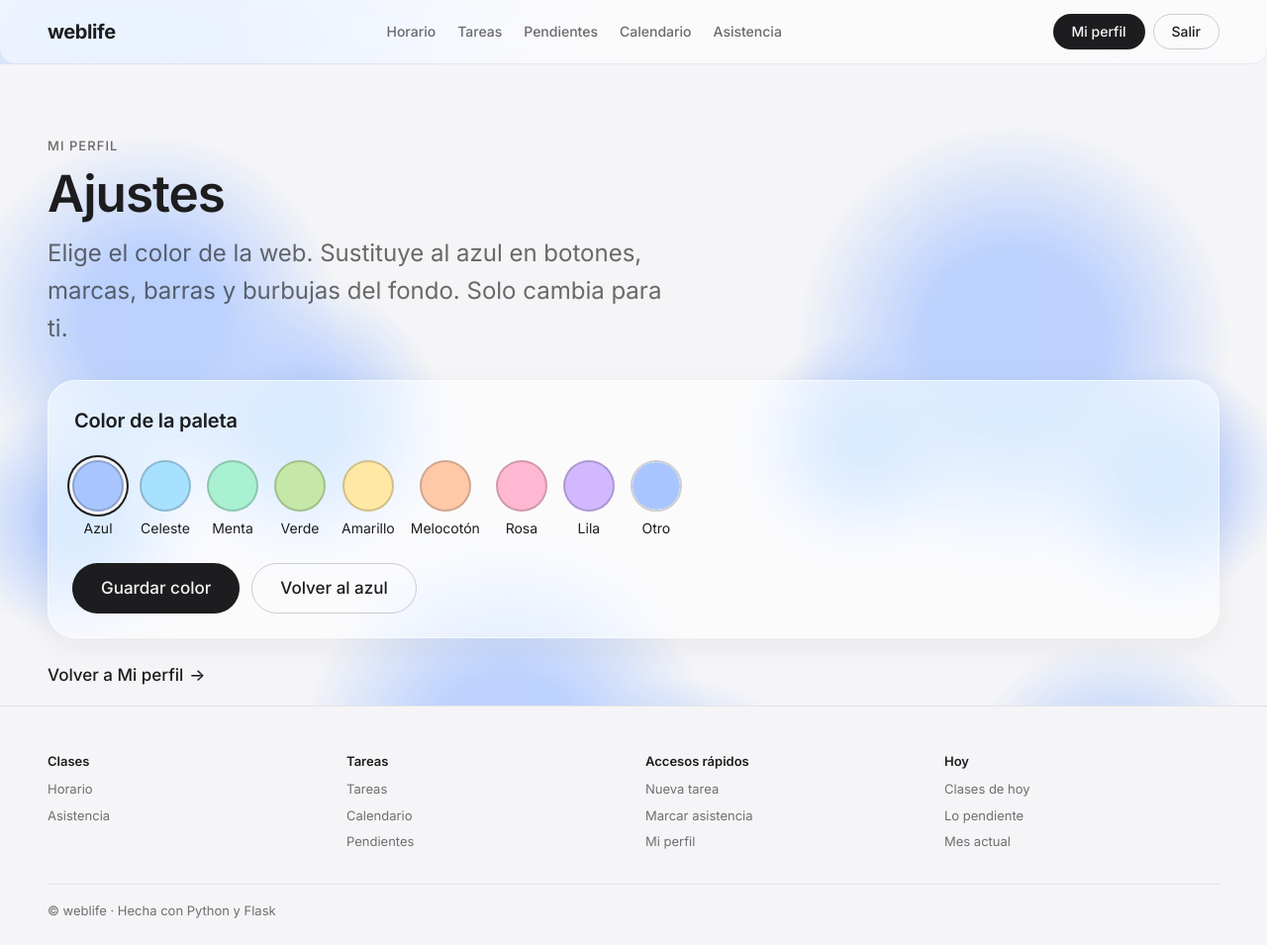
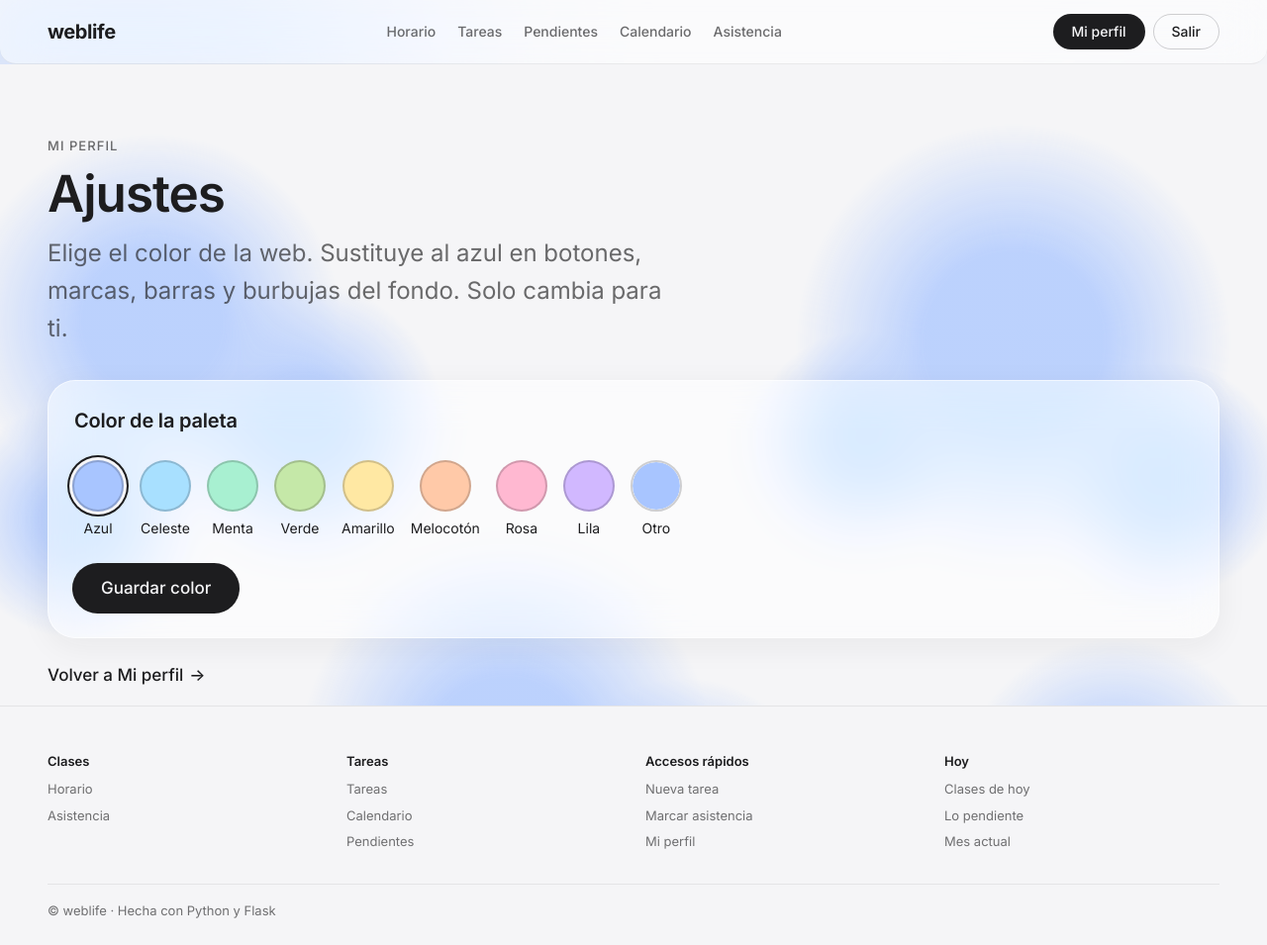
Before and after one commit to Sebasmonsalve00/weblife, a Flask app: page /perfil/ajustes in a window 1280 px wide. Shown: the whole page at 99% size. Run offline with Flask 3, Linux system fonts and the light colour scheme; the visitor is signed in with stand-in values (Sample User, id 1); data comes from the database, SQL or seed files in the repository.

Commit message:
Ajustes: quitar el botón Volver al azul
Co-Authored-By: Claude Opus 5.5 (1M context) <noreply@anthropic.com>
Claude-Session: https://claude.ai/code/session_013M8H1q2S8EHWhdyF45DAKG

```diff
--- a/templates/ajustes.html
+++ b/templates/ajustes.html
@@ -28,7 +28,6 @@
   </fieldset>
   <div class="ajustes-botones">
     <button class="boton boton-primario">Guardar color</button>
-    <button class="boton boton-secundario" name="accion" value="restablecer" formnovalidate>Volver al azul</button>
   </div>
 </form>
 
```
